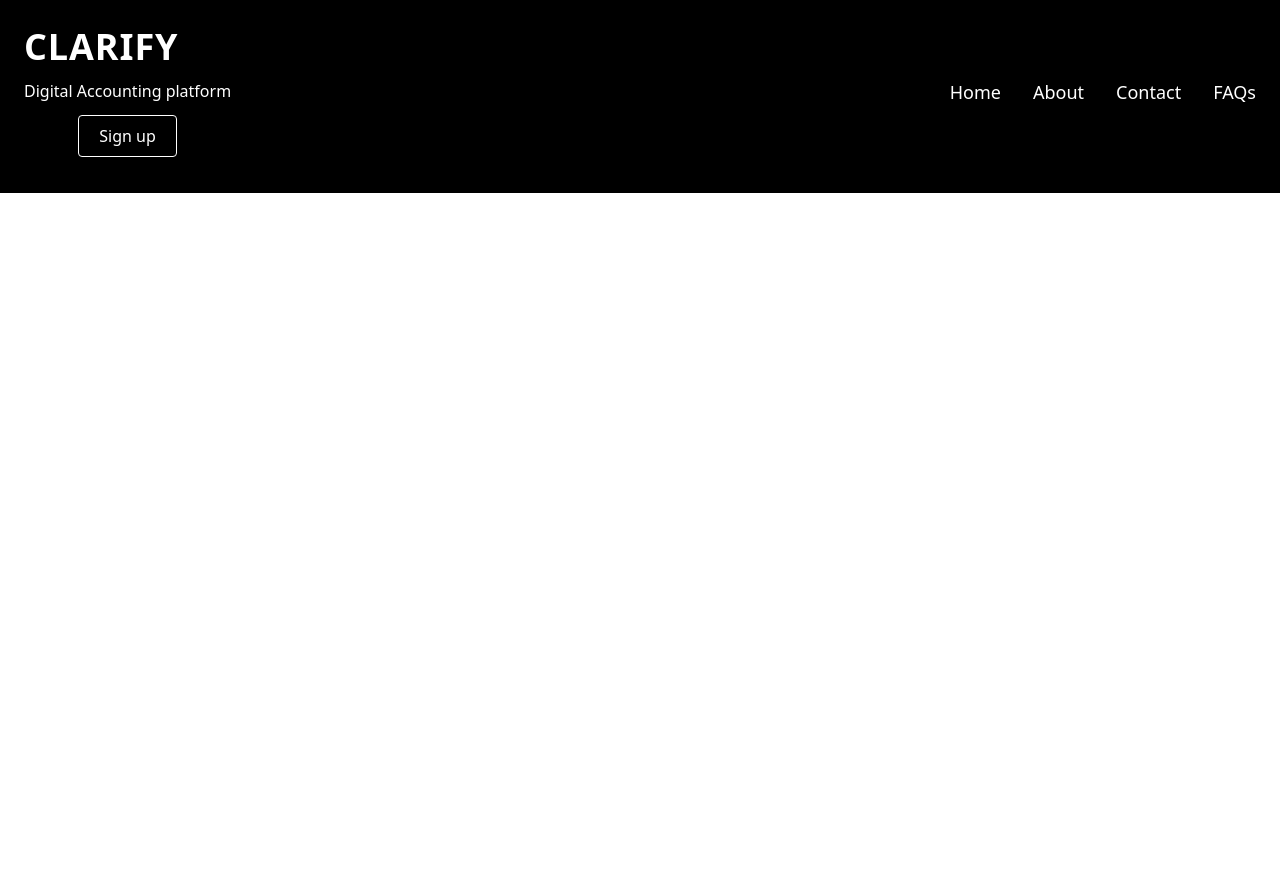
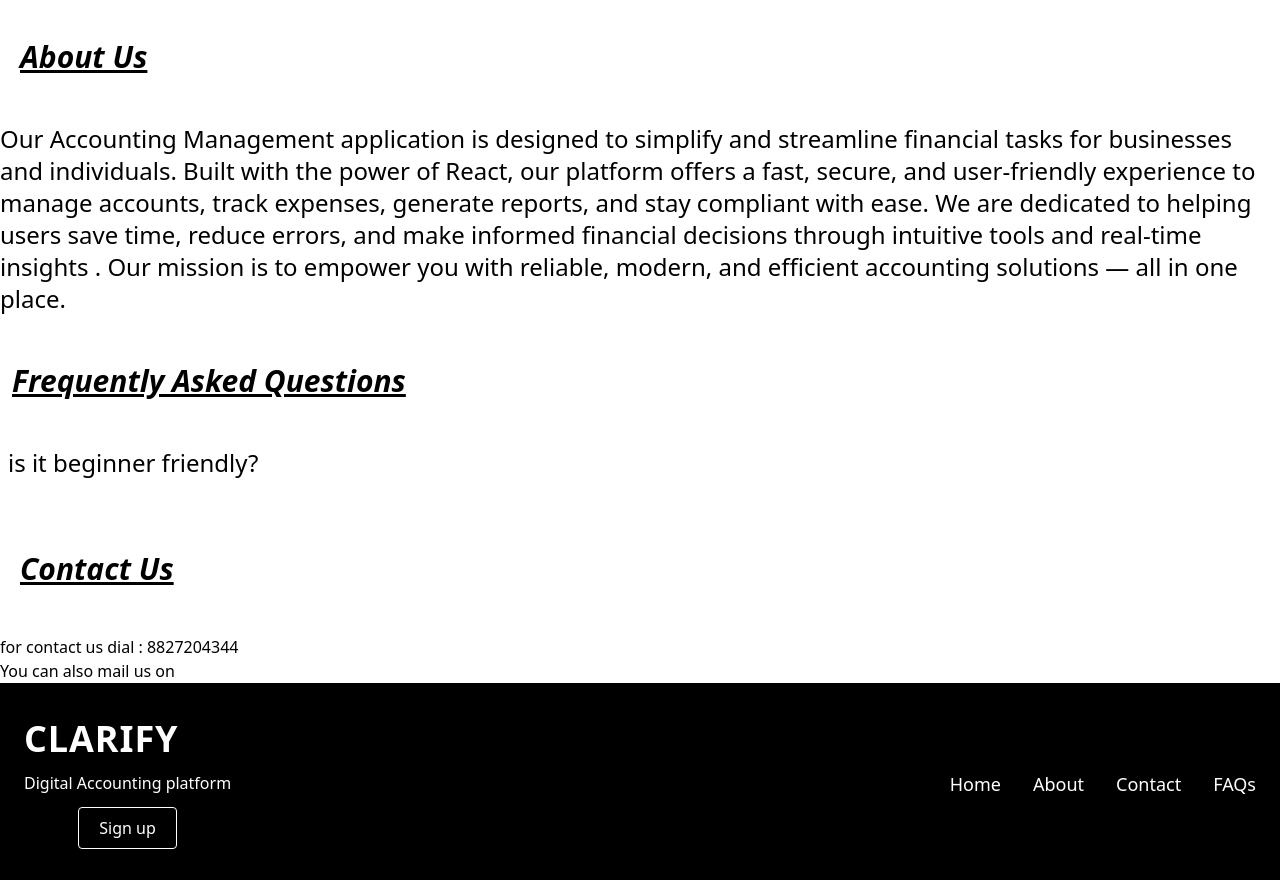
Before and after one commit to vishapathak/Clarify, a React (Create React App) app: page / in a window 1280 px wide. Shown: the part 1120-2000 px from the top of the page. Before the commit the page ends 1313 px from the top, so only its background shows below. Built offline with nearby package versions, Linux system fonts and the light colour scheme.

Commit message:
the contact,faq,about-us moved to home page

```diff
--- a/package.json
+++ b/package.json
@@ -8,6 +8,7 @@
     "react-dom": "^18.2.0",
     "react-icons": "^5.5.0",
     "react-router-dom": "^7.8.2",
+    "react-router-hash-link": "^2.4.3",
     "react-scripts": "5.0.1",
     "swiper": "^12.0.1",
     "web-vitals": "^5.1.0"
--- a/src/App.js
+++ b/src/App.js
@@ -2,9 +2,6 @@ import React from "react";
 import { BrowserRouter, Route, Routes } from "react-router-dom";
 import Navbar from "./Component/Navbar";
 import Home from "./Component/Home";
-import About from "./Component/About";
-import Contact from "./Component/Contact";
-import FAQs from "./Component/Faq";
 import Registeration from "./Component/Registeration";
 import Footer from "./Component/Footerr";
 import SignIN from "./Component/signIN";
@@ -16,11 +13,8 @@ function App() {
       <Navbar />
       <Routes>
         <Route path="/" Component={Home} exact></Route>
-        <Route path="/about" Component={About}></Route>
-        <Route path="/contact" Component={Contact}></Route>
-        <Route path="/faq" Component={FAQs}></Route>
         <Route path="/register" Component={Registeration}/>
-        <Route path="/SignIN" Component={SignIN}></Route>
+        <Route path="/signin" Component={SignIN}></Route>
       </Routes>
       <Footer/>
     </BrowserRouter>
--- a/src/Component/About.jsx
+++ b/src/Component/About.jsx
@@ -1,5 +1,20 @@
- export default function About(){
-    return(
-        <h1 className="item- center">Welcome to about page </h1>
-    )
+export default function About() {
+  return (
+    <>
+      <h1 id="about-us" className="items-center text-3xl font-bold pl-5 italic underline py-12">
+        About Us{" "}
+      </h1>
+      <p className=" text-2xl font-normal">
+        Our Accounting Management application is designed to simplify and
+        streamline financial tasks for businesses and individuals. Built with
+        the power of React, our platform offers a fast, secure, and
+        user-friendly experience to manage accounts, track expenses, generate
+        reports, and stay compliant with ease. We are dedicated to helping users
+        save time, reduce errors, and make informed financial decisions through
+        intuitive tools and real-time insights . Our mission is to empower you
+        with reliable, modern, and efficient accounting solutions — all in one
+        place.
+      </p>
+    </>
+  );
 }
--- a/src/Component/Contact.jsx
+++ b/src/Component/Contact.jsx
@@ -1,5 +1,10 @@
 export default function Contact(){
     return(
-        <> <h1>contact us on 11234567 </h1></>
-    )
+        <div>
+
+         <h1 id="contact" className="items-center text-3xl font-bold pl-5 italic underline py-12"> Contact Us </h1>
+        <p>for contact us dial : 8827204344</p>
+        <a href=" mailto:vishapathak21@gmail.com">You can also mail us on </a>
+        </div>
+    );
 }
--- a/src/Component/Faq.jsx
+++ b/src/Component/Faq.jsx
@@ -1,5 +1,36 @@
-export default function FAQs(){
-    return(
-        <h1>Any questions spam here</h1>
-    )
+// import { useState } from "react";
+
+// export default function FAQs() {
+//   const [questions, setQuestions] = useState(1);
+//   return (
+//     <div>
+//       <h1 id="faq" className="text-3xl font-bold italic pl-3 underline  ">
+//         Frequently Asked Questions
+//       </h1>
+//       <h3>Is it user friendly?</h3>
+//       <p className={questions===1?"block":"hidden"}>answer</p>
+//     </div>
+//   );
+// }
+import { useState } from "react";
+
+export default function FAQ() {
+  const [activeFaq, setActiveFaq] = useState(null);
+
+  return (
+    <div>
+        <h1 id="faq" className="text-3xl font-bold italic pl-3 underline py-12 ">
+        Frequently Asked Questions
+      </h1>
+      <div className="text-2xl font-normal pointer-events-auto pb-6 pl-2">
+        <h3 onClick={() => setActiveFaq(activeFaq === 1 ? null : 1)} >
+        is it beginner friendly?
+      </h3>
+      <p className= {activeFaq === 1 ? "block" : "hidden"} >
+        yes! clarify provide beginner friendly interface to user .It summerise content and provide brief info to user.
+      </p>
+      </div>
+
+    </div>
+  );
 }
--- a/src/Component/Home.jsx
+++ b/src/Component/Home.jsx
@@ -2,6 +2,10 @@ import { Swiper, SwiperSlide } from "swiper/react";
 import { Autoplay } from "swiper/modules";
 import "swiper/css";
 import "swiper/css/navigation";
+import About from "./About";
+import FAQs from "./Faq";
+import Contact from "./Contact";
+
 export default function Home() {
   const images=["/Image/balance.jpg", "/Image/data.jpg", "/Image/digital.jpg", "/Image/financial.jpg"]
   return (
@@ -53,9 +57,11 @@ export default function Home() {
             <img src={image} alt="logo1" className="h-72 " />
           </SwiperSlide>)}
 
-
         </Swiper>
       </div>
+      <About/>
+      <FAQs/>
+      <Contact/>
     </div>
   );
 }
--- a/src/Component/Navbar.jsx
+++ b/src/Component/Navbar.jsx
@@ -1,6 +1,7 @@
 import { useState } from "react";
 import { GiHamburgerMenu } from "react-icons/gi";
 import { Link } from "react-router-dom";
+import { HashLink } from "react-router-hash-link";
 
 export default function Navbar() {
   const [isOpen, setIsOpen] = useState(false);
@@ -20,15 +21,15 @@ export default function Navbar() {
         <Link to="/" className="px-3 items-center justify-center hover:text-gray-400">
           Home
         </Link>
-        <Link to="/about" className=" px-3 items-center justify-center  hover:text-gray-400">
+        <HashLink smooth to ="#about-us" className=" px-3 items-center justify-center  hover:text-gray-400">
           About
-        </Link>
-        <Link to="/contact" className="px-3 items-center justify-center  hover:text-gray-400">
+        </HashLink>
+        <HashLink to="#contact" className="px-3 items-center justify-center  hover:text-gray-400">
           Contact
-        </Link>
-        <Link to="/faq" className=" px-3 items-center justify-center  hover:text-gray-400">
+        </HashLink>
+        <HashLink to="#faq" className=" px-3 items-center justify-center  hover:text-gray-400">
           FAQs
-        </Link>
+        </HashLink>
          {/* <Link to="/sigIn">
         <button className="border border-white text-white px-4 py-2 rounded hover:bg-white hover:text-black  ">
           sign in
--- a/src/Component/Registeration.jsx
+++ b/src/Component/Registeration.jsx
@@ -19,10 +19,11 @@ export default function Registeration() {
   return (
     <main className=" flex gap-4 m-4">
       <section className="w-[60%] h-screen p-10 justify content-center text-xl">
-        <form onSubmit={handleSubmit} className="bg-black p-8">
+         <h4 className="text-center text-6xl text-black pb-16">Create Account</h4>
+        <form onSubmit={handleSubmit} className= "min-w-full bg-black p-8">
 
 
-          <div className="text-center flex ">
+          <div className=" text-center flex ">
             <label htmlFor=" " className=" block mb-2 text-white ">
               {" "}
                 Enter first name
@@ -33,12 +34,12 @@ export default function Registeration() {
               placeholder=" enter first name"
               value={fname}
               onChange={(event) => setFname(event.target.value)}
-              className="border border-white  p-2"
+              className="border border-white p-2"
             ></input>
           {/* </div>
 
           <div className="text-center"> */}
-            <label htmlFor=" " className=" block mb-2 text-white px-4">
+            <label htmlFor=" " className="lg:block mb-2 text-white px-4">
               {" "}
               Enter last name
             </label>
@@ -107,7 +108,7 @@ export default function Registeration() {
             </Link>
             <p className="block text-white " > Already have an account?
 
-              <Link to="/signIN" className="text-blue-500 underline ml-1">
+              <Link to="/signin" className="text-blue-500 underline ml-1">
                 click here
               </Link>
               for sign in
--- a/src/Component/signIN.jsx
+++ b/src/Component/signIN.jsx
@@ -13,10 +13,12 @@ export default function SignIN() {
 
   return (
     <main className="flex">
-      <section className="w-[60%] h-screen p-10 justify content-center text-xl text-white">
+      {/* yeh sign page ke signin form vala section hai  */}
+      <section className="w-[60%] h-screen p-10 justify-center text-xl text-white">
+         <h4 className="text-center text-6xl text-black pb-16">Login</h4>
         <form onSubmit={handleSubmit} className="bg-black">
-          <div className=" text-center">
-            <label htmlFor=" " className=" block mb-3">
+          <div className="text-center">
+            <label htmlFor=" " className="block mb-3">
               {" "}
               Enter email
             </label>
@@ -26,10 +28,10 @@ export default function SignIN() {
               placeholder=" enter email"
               value={email}
               onChange={(e) => setEmail(e.target.value)}
-              className="border p-2"
+              className="border p-2 text-black"
             ></input>
           </div>
-          <div className=" text-center">
+          <div className="text-center">
             <label htmlFor=" " className="block mb-2">
               {" "}
               password
@@ -37,22 +39,22 @@ export default function SignIN() {
             <input
               name="password"
               type="text"
-              placeholder=" password here"
+              placeholder="password here"
               value={password}
               onChange={(e) => setPassword(e.target.value)}
-              className=" border p-2"
+              className="border p-2 text-black"
             ></input>
           </div>
           <div className="text-center py-3">
-          <button type="submit" className=" text-center border border-white  hover:bg-white hover:text-black px-2 ">
+          <button type="submit" className="text-center border border-white  hover:bg-white hover:text-black px-2 ">
             Login
           </button>
            <Link to="/register">
-          <button className="  border border-white ml-5  hover:bg-white hover:text-black px-2">
+          <button className="border border-white ml-5  hover:bg-white hover:text-black px-2">
             Back
             </button>
             </Link>
-            <p className="block text-white " > Don't have an account?
+            <p className="block text-white" > Don't have an account?
 
               <Link to="/register" className="text-blue-500 underline ml-1">
                 click here
@@ -62,7 +64,7 @@ export default function SignIN() {
           </div>
         </form>
       </section>
-
+       {/* yeh sign page ke side me jo photo hai us ka section hai */}
       <section className="w-[40%] h-screen p-10">
         <img src="/Image/signin.png" alt="" />
       </section>
```
Also changed, not shown: 1 other file (tests, documents, lock files or other folders).
